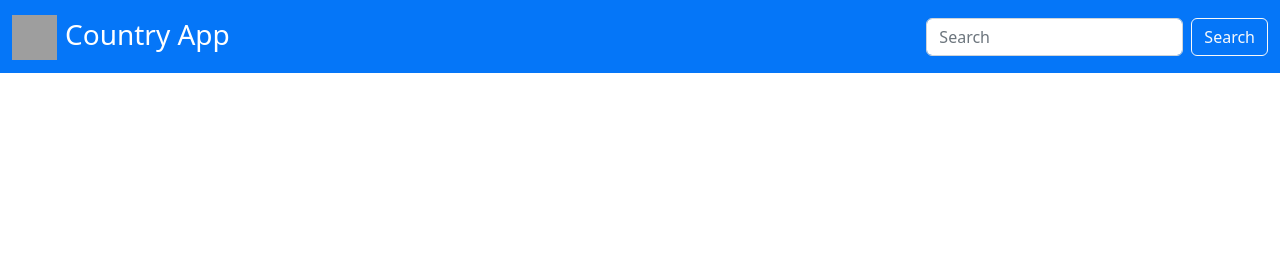
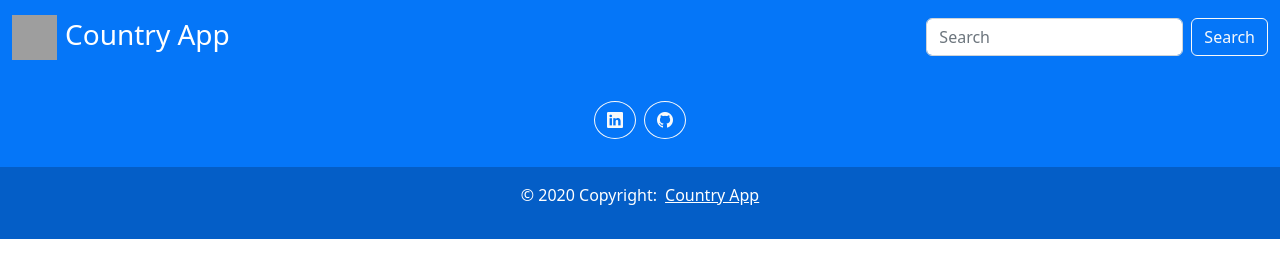
Before and after one commit to amir-mostafa-hs/vanilla-javascript-project, a plain HTML site: page index.html in a window 1280 px wide. Drawn offline with nearby package versions, Linux system fonts and the light colour scheme; grey boxes are pictures that could not be loaded.

Commit message:
add footer and convert to class

```diff
--- a/index.html
+++ b/index.html
@@ -11,6 +11,14 @@
       integrity="sha384-gH2yIJqKdNHPEq0n4Mqa/HGKIhSkIHeL5AyhkYV8i59U5AR6csBvApHHNl/vI1Bx"
       crossorigin="anonymous"
     />
+    <!--  -->
+    <!-- add bootstrap icons -->
+    <link
+      rel="stylesheet"
+      href="https://cdn.jsdelivr.net/npm/bootstrap-icons@1.9.1/font/bootstrap-icons.css"
+    />
+    <!--  -->
+    <!-- add CSS file -->
     <link rel="stylesheet" href="./public/CSS/styles.css" />
     <!--  -->
     <title>Project With Vanilla JS</title>
--- a/public/CSS/styles.css
+++ b/public/CSS/styles.css
@@ -1,3 +1,7 @@
 .blue-bg {
   background-color: rgba(5, 118, 248, 1);
 }
+
+.blur-bg {
+  background-color: rgba(0, 0, 0, 0.2);
+}
--- a/public/js/app.js
+++ b/public/js/app.js
@@ -72,6 +72,34 @@ const createInputElem = (
   return input;
 };
 
+const createFooterElem = (classElem = "", chileElem = []) => {
+  const footer = document.createElement("footer");
+  footer.className = classElem;
+  footer.append(...chileElem);
+  return footer;
+};
+
+const createIElem = (classElem = "") => {
+  const i = document.createElement("i");
+  i.className = classElem;
+  return i;
+};
+
+const createAsideElem = (classElem = "", chileElem = []) => {
+  const aside = document.createElement("aside");
+  aside.className = classElem;
+  aside.append(...chileElem);
+  return aside;
+};
+
+const createPElem = (classElem = "", textElem = "", chileElem = []) => {
+  const p = document.createElement("p");
+  p.className = classElem;
+  p.textContent = textElem;
+  p.append(...chileElem);
+  return p;
+};
+
 class Header {
   constructor(iconSrc, headerTest) {
     this.iconSrc = iconSrc;
@@ -120,3 +148,65 @@ const header = new Header(
   "Country App"
 ).createHeader();
 appContainer.append(header);
+
+class Footer {
+  constructor(linkedin, github, website) {
+    this.linkedin = linkedin;
+    this.github = github;
+    this.website = website;
+  }
+  createFooter() {
+    const footerLinkedinIcon = createIElem("bi bi-linkedin");
+    const footerLinkedinLink = createAElem(
+      this.linkedin,
+      "",
+      "btn btn-outline-light rounded-circle m-1",
+      "",
+      footerLinkedinIcon
+    );
+
+    const footerGithubIcon = createIElem("bi bi-github");
+    const footerGithubLink = createAElem(
+      this.github,
+      "",
+      "btn btn-outline-light rounded-circle m-1",
+      "",
+      footerGithubIcon
+    );
+
+    const footerAsideLink = createAsideElem("mb-4", [
+      footerLinkedinLink,
+      footerGithubLink,
+    ]);
+
+    const footerSectionBox = createSectionElem("container p-4 pb-0", [
+      footerAsideLink,
+    ]);
+
+    const footerCopyrightLink = createAElem(
+      this.website,
+      "Country App",
+      "ms-2 text-white",
+      "_blank"
+    );
+    const footerCopyrightTest = createPElem("", "© 2020 Copyright:", [
+      footerCopyrightLink,
+    ]);
+    const footerCopyrightBox = createAsideElem("text-center p-3 blur-bg", [
+      footerCopyrightTest,
+    ]);
+    const footerBottom = createFooterElem("blue-bg text-center text-white", [
+      footerSectionBox,
+      footerCopyrightBox,
+    ]);
+
+    return footerBottom;
+  }
+}
+
+const footer = new Footer(
+  "https://www.linkedin.com/in/amir-mostafa-haji-sadeghian/",
+  "https://github.com/amir-mostafa-hs",
+  "https://amir-mostafa-hs.github.io/vanilla-javascript-project/"
+).createFooter();
+appContainer.append(footer);
```
